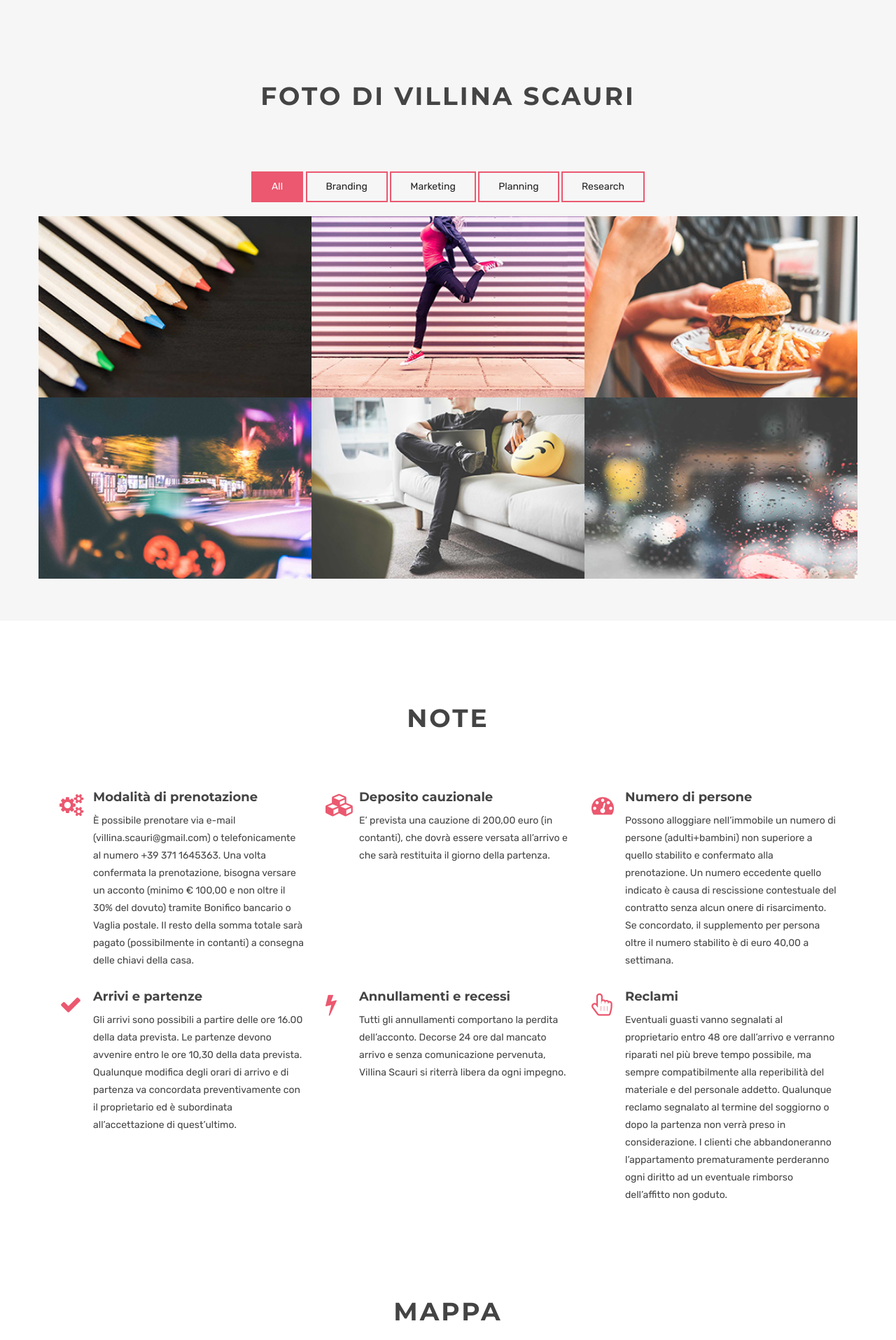
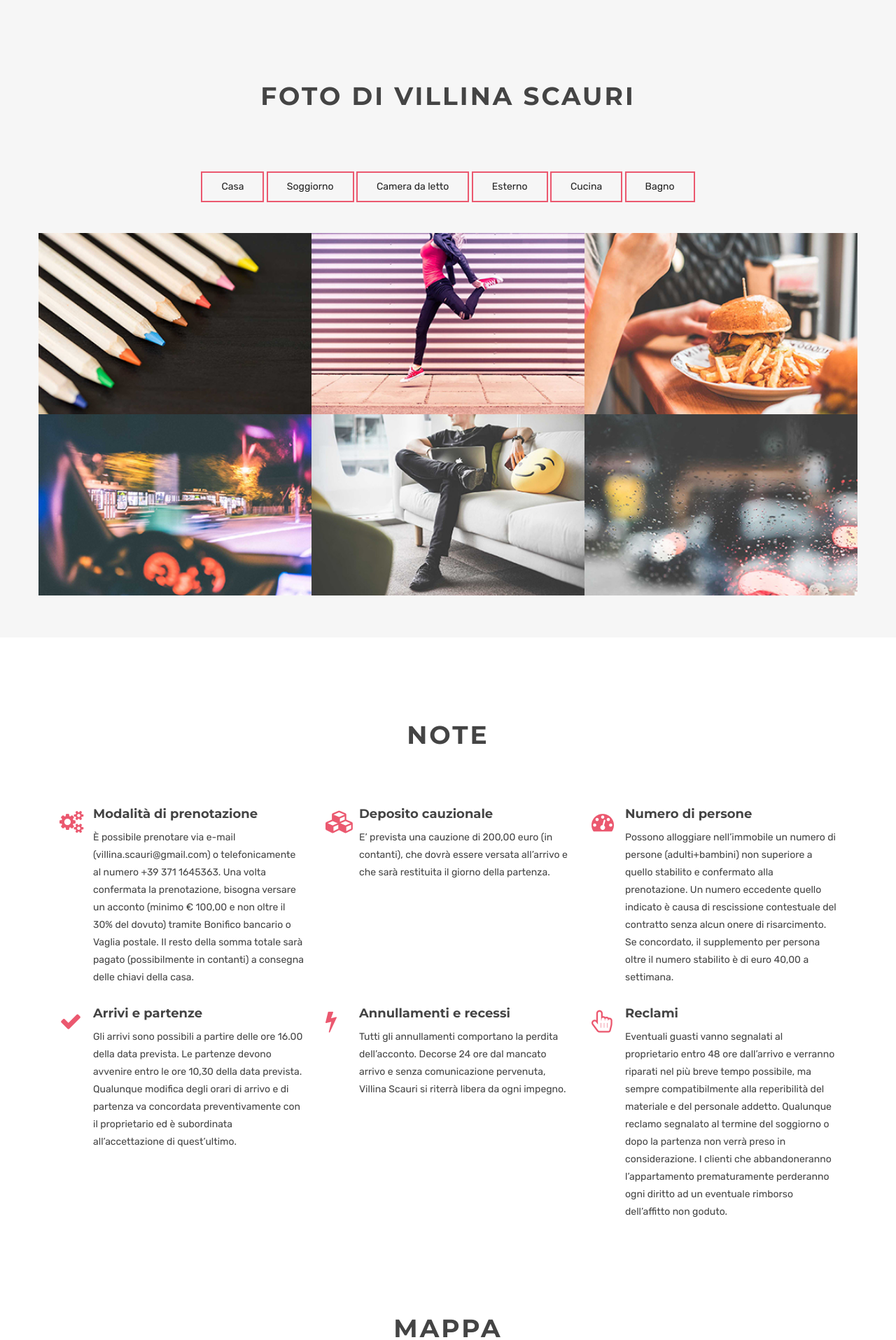
Before and after one commit to filippo-fresilli/villina-scauri, a Jekyll site: the page built from index.html, in a window 1280 px wide. Shown: the part 790-2705 px from the top of the page at 70% size. Built offline with Jekyll 4.4.1, drawn with Linux system fonts in a browser that asks for light colours.

Commit message:
adding portfolio tags

```diff
--- a/index.html
+++ b/index.html
@@ -151,26 +151,29 @@ canonical: https://villinascauri.com
       <!-- Container Starts -->
 
       <div class="row">
-        <div class="col-md-12">
+        <div class="col-md-12 pb-4">
           <!-- Portfolio Controller/Buttons -->
           <div
             class="controls text-center wow fadeInUpQuick"
             data-wow-delay=".6s"
           >
-            <a class="filter active btn btn-common" data-filter="all">
-              All
+            <a class="filter active btn btn-common" data-filter="home">
+              Casa
             </a>
-            <a class="filter btn btn-common" data-filter=".branding">
-              Branding
+            <a class="filter btn btn-common" data-filter=".living-room">
+              Soggiorno
             </a>
-            <a class="filter btn btn-common" data-filter=".marketing">
-              Marketing
+            <a class="filter btn btn-common" data-filter=".bedroom">
+              Camera da letto
             </a>
-            <a class="filter btn btn-common" data-filter=".planning">
-              Planning
+            <a class="filter btn btn-common" data-filter=".outdoor">
+              Esterno
             </a>
-            <a class="filter btn btn-common" data-filter=".research">
-              Research
+            <a class="filter btn btn-common" data-filter=".kitchen">
+              Cucina
+            </a>
+            <a class="filter btn btn-common" data-filter=".bathroom">
+              Bagno
             </a>
           </div>
           <!-- Portfolio Controller/Buttons Ends-->
@@ -179,7 +182,7 @@ canonical: https://villinascauri.com
         <!-- Portfolio Recent Projects -->
         <div class="row wow fadeInUpQuick" data-wow-delay="0.8s">
           <div
-            class="col-sm-6 col-md-4 col-lg-4 col-xl-4 mix marketing planning"
+            class="col-sm-6 col-md-4 col-lg-4 col-xl-4 mix home kitchen"
           >
             <div class="portfolio-item">
               <div class="portfolio-img">
@@ -214,7 +217,7 @@ canonical: https://villinascauri.com
             </div>
           </div>
           <div
-            class="col-sm-6 col-md-4 col-lg-4 col-xl-4 mix branding planning"
+            class="col-sm-6 col-md-4 col-lg-4 col-xl-4 mix home living-room"
           >
             <div class="portfolio-item">
               <div class="portfolio-img">
@@ -249,7 +252,7 @@ canonical: https://villinascauri.com
             </div>
           </div>
           <div
-            class="col-sm-6 col-md-4 col-lg-4 col-xl-4 mix branding research"
+            class="col-sm-6 col-md-4 col-lg-4 col-xl-4 mix home bathroom"
           >
             <div class="portfolio-item">
               <div class="portfolio-img">
@@ -284,7 +287,7 @@ canonical: https://villinascauri.com
             </div>
           </div>
           <div
-            class="col-sm-6 col-md-4 col-lg-4 col-xl-4 mix marketing research"
+            class="col-sm-6 col-md-4 col-lg-4 col-xl-4 mix home outdoor"
           >
             <div class="portfolio-item">
               <div class="portfolio-img">
@@ -319,7 +322,7 @@ canonical: https://villinascauri.com
             </div>
           </div>
           <div
-            class="col-sm-6 col-md-4 col-lg-4 col-xl-4 mix marketing planning"
+            class="col-sm-6 col-md-4 col-lg-4 col-xl-4 mix home bedroom"
           >
             <div class="portfolio-item">
               <div class="portfolio-img">
@@ -354,7 +357,7 @@ canonical: https://villinascauri.com
             </div>
           </div>
           <div
-            class="col-sm-6 col-md-4 col-lg-4 col-xl-4 mix planning research"
+            class="col-sm-6 col-md-4 col-lg-4 col-xl-4 mix home bathroom"
           >
             <div class="portfolio-item">
               <div class="portfolio-img">
```
